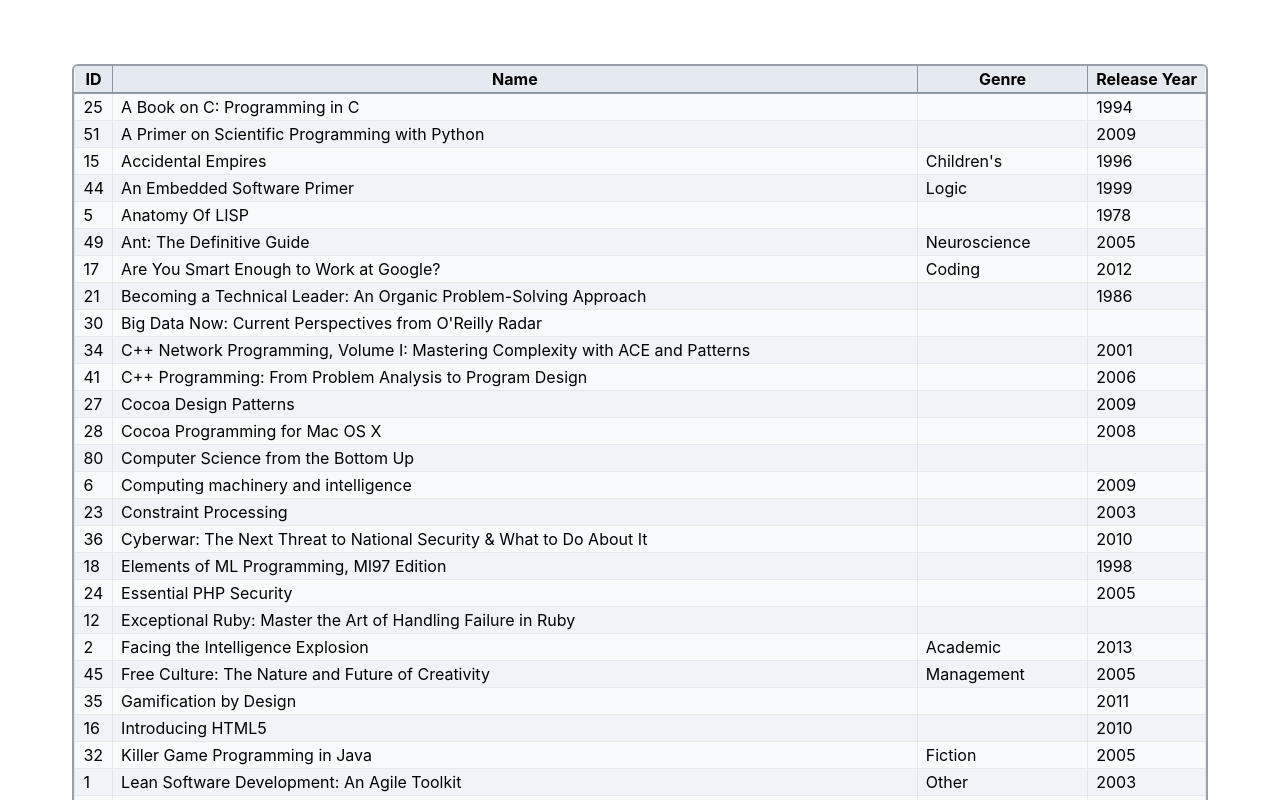
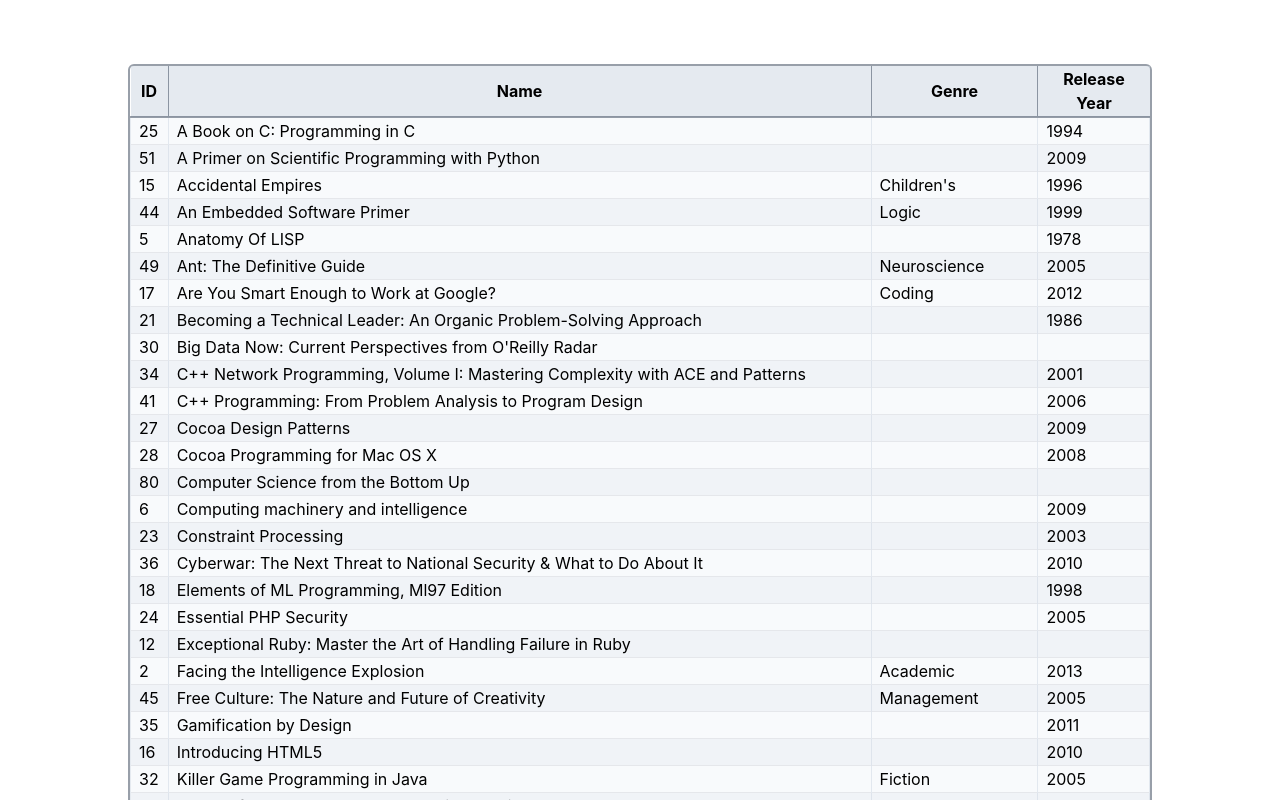
Before and after one commit to NegreckisMartynas/36gr-React-Mysql, a Next.js app: page / in a window 1280 px wide. Shown: the top 800 px of the page. Built offline with nearby package versions, Linux system fonts and the light colour scheme.

Commit message:
Table.jsx -> Table.tsx

```diff
--- a/components/Table.jsx
+++ /dev/null
@@ -1,54 +0,0 @@
-export default (tableData) => {
-    return  <div className="border-2 border-slate-700/50 rounded-t-md">
-                <table>
-                    {header(tableData?.headers)}
-                    {body(tableData?.headers, tableData?.body)}
-                </table>
-            </div>
-}
-
-const header = (headers)  => {
-    if(headers) {
-        return <thead >
-                    <tr key={headers}>
-                        {headers.map(col =>
-                            <th key={col.label} className="px-2 border-b-2 border-r last:border-r-0 border-slate-700/50  bg-slate-300/50">
-                                {col.label}
-                            </th>
-                        )}
-                    </tr>
-                </thead>
-    }
-    return;
-}
-
-const body = (headers, body) => {
-    const orderRow = headers ? orderByHeader(headers) : coerceToNaturalOrderOfFirst(body);
-    if(body) {
-        return <tbody>
-                    {body.map((rowObject, i) => row(orderRow(rowObject, i)))}
-                </tbody>
-    }
-}
-
-const row = (rowData) => {
-    return  <tr key={rowData} className="bg-slate-100/50 even:bg-slate-200/50 hover:bg-slate-400/50 border-y last:border-t">
-                {rowData.map( (col, i) =>
-                    <td key={[i, col]} className="border-x first:border-r last:border-l border-slate-300/50 px-2">
-                        {col}
-                    </td>
-                )}
-            </tr>
-}
-
-const orderByHeader = (header) => {
-    const map = header.map(h => h.column)
-    return createMappingFunction(map);
-}
-
-const coerceToNaturalOrderOfFirst = (data) => {
-    const map = data?.length ? Object.getOwnPropertyNames(data[0]) : null;
-    return map ? createMappingFunction(map) : () => {}
-}
-
-const createMappingFunction = (map)  => (row) => map.map(m => row[m]);
--- /dev/null
+++ b/components/Table.tsx
@@ -0,0 +1,67 @@
+type TableData = {
+    headers?: TableHeaders,
+    body: TableBody,
+}
+
+type TableHeaders = {
+    label: string,
+    column: string
+}[]
+
+type TableBody = object[];
+
+
+
+
+export default (props: TableData) => {
+    return  <div className="border-2 border-slate-700/50 rounded-t-md inline-block lg:w-[1024px]">
+                <table className="w-full">
+                    {header(props?.headers)}
+                    {body(props)}
+                </table>
+            </div>
+}
+
+const header = (headers?: TableHeaders)  => {
+    if(headers) {
+        return <thead >
+                    <tr key={headers.toString()}>
+                        {headers.map(col =>
+                            <th key={col.label} className="px-2 border-b-2 border-r last:border-r-0 border-slate-700/50  bg-slate-300/50">
+                                {col.label}
+                            </th>
+                        )}
+                    </tr>
+                </thead>
+    }
+    return;
+}
+
+const body = (props: TableData) => {
+    const orderRow = props.headers ? orderByHeader(props.headers) : coerceToNaturalOrderOfFirst(props.body);
+    return <tbody>
+                {props.body.map((rowObject) => row(orderRow(rowObject)))}
+            </tbody>
+}
+
+const row = (rowData: any[]) => {
+    return  <tr key={rowData.toString()} className="bg-slate-100/50 even:bg-slate-200/50 hover:bg-slate-400/50 border-y last:border-t">
+                {rowData.map( (col, i) =>
+                    <td key={[i, col].toString()} className="border-x first:border-r last:border-l border-slate-300/50 px-2">
+                        {col}
+                    </td>
+                )}
+            </tr>
+}
+
+const orderByHeader = (header: TableHeaders) => {
+    const map = header.map(h => h.column)
+    return createMappingFunction(map);
+}
+
+const coerceToNaturalOrderOfFirst = (data: TableBody) => {
+    const map = data.length ? Object.getOwnPropertyNames(data[0]) : null;
+    return map ? createMappingFunction(map) : (_: any) => []
+}
+
+const createMappingFunction = (map:string[])  => (row: any) => map.map(m => row[m]);
```
